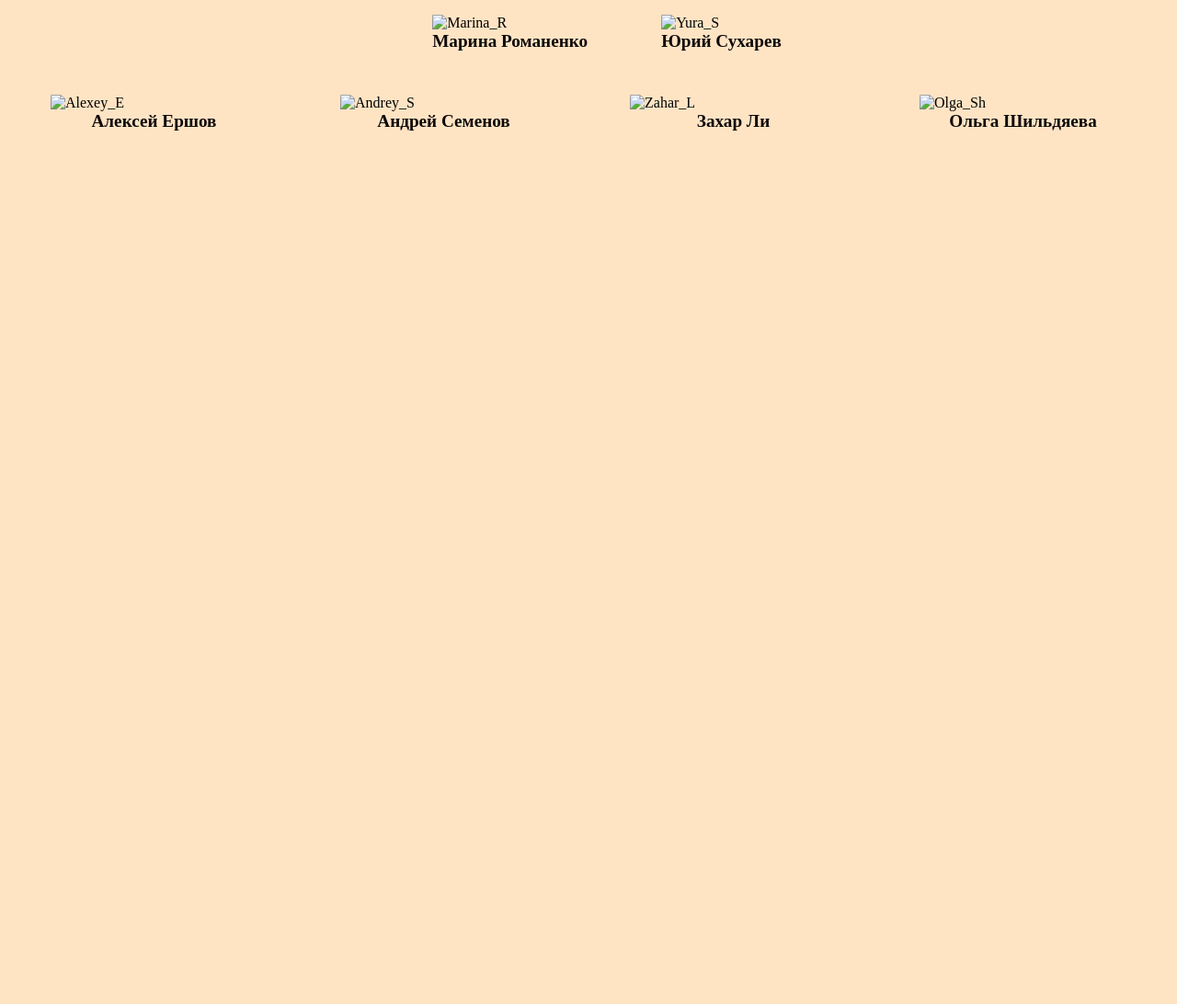
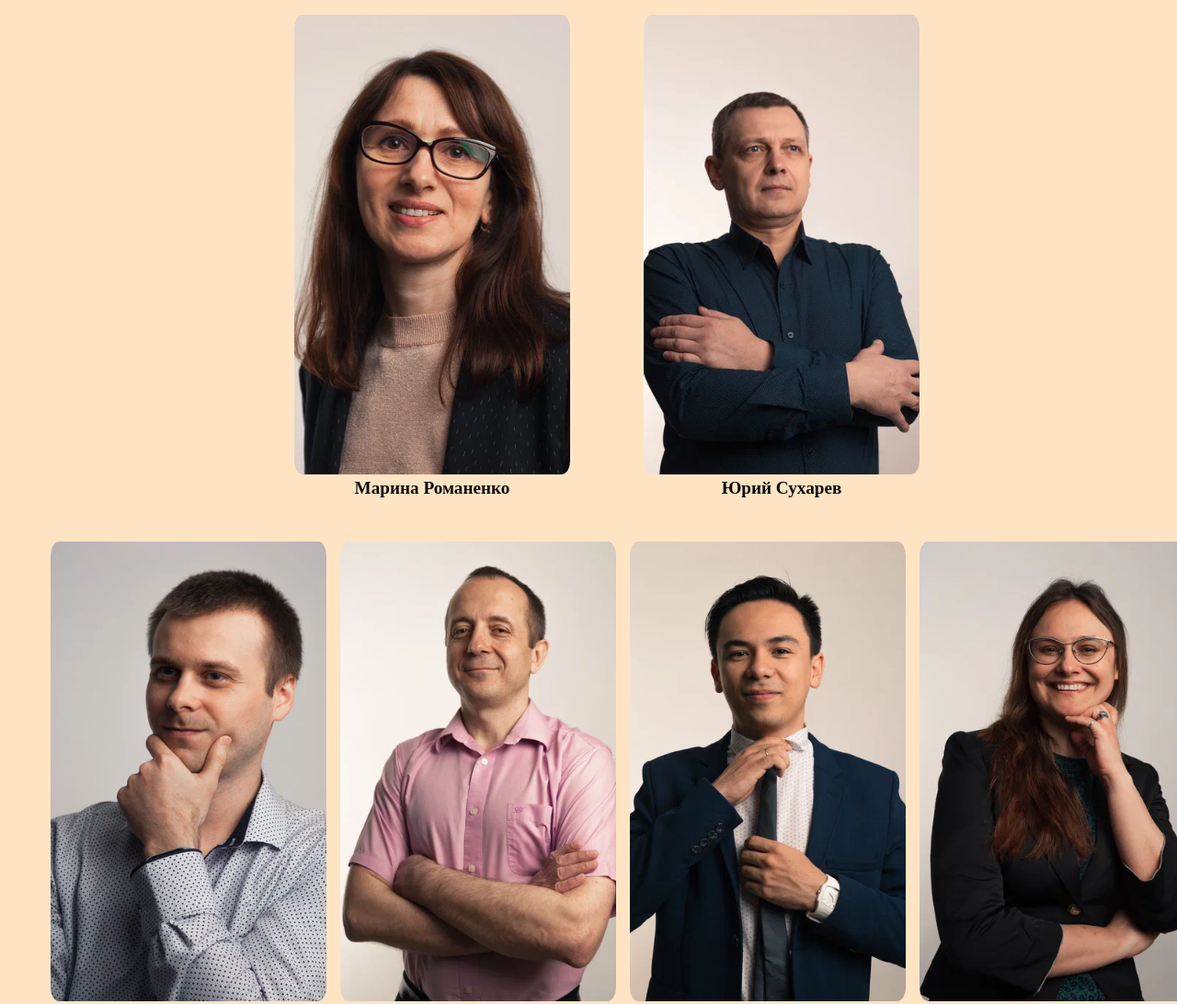
Before and after one commit to ol-shild/osc, a plain HTML site: page index.html in a window 1280 px wide. Shown: the top 1092 px of the page at 92% size. Before the commit the page ends 800 px from the top, so only its background shows below. Drawn offline with Linux system fonts and the light colour scheme; the site is published under a folder, as on GitHub Pages, so addresses that start at the root find nothing; a web font is replaced by a local one.

Commit message:
Add files via upload

```diff
--- a/index.html
+++ b/index.html
@@ -16,34 +16,34 @@
 <body>
 <ul class="manager-list boss">
   <li class="manager-persona boss">
-    <figure><img class="persona" src="/img/380383800038.JPG" alt="Marina_R">
+    <figure><img class="persona" src="./img/380383800038.JPG" alt="Marina_R">
     <figcaption class="description"> Марина Романенко</figcaption>
     </figure>
   </li>
   <li class="manager-persona boss">
-    <figure><img class="persona" src="/img/60060600006.JPG" alt="Yura_S">
+    <figure><img class="persona" src="./img/60060600006.JPG" alt="Yura_S">
     <figcaption class="description">Юрий Сухарев</figcaption>
     </figure>
   </li>
 </ul>
 <ul class="manager-list subordinate">
 <li class="manager-persona">
-  <figure><img class="persona" src="/img/200202000020.JPG" alt="Alexey_E">
+  <figure><img class="persona" src="./img/200202000020.JPG" alt="Alexey_E">
   <figcaption class="description">Алексей Ершов</figcaption>
   </figure>
 </li>
 <li class="manager-persona">
-  <figure><img class="persona" src="/img/230232300023.JPG" alt="Andrey_S">
+  <figure><img class="persona" src="./img/230232300023.JPG" alt="Andrey_S">
   <figcaption class="description">Андрей Семенов</figcaption>
   </figure>
 </li>
 <li class="manager-persona">
-  <figure><img class="persona" src="/img/40040400004.JPG" alt="Zahar_L">
+  <figure><img class="persona" src="./img/40040400004.JPG" alt="Zahar_L">
   <figcaption class="description">Захар Ли</figcaption>
   </figure>
 </li>
 <li class="manager-persona">
-  <figure><img class="persona" src="/img/300303000030.JPG" alt="Olga_Sh">
+  <figure><img class="persona" src="./img/300303000030.JPG" alt="Olga_Sh">
   <figcaption class="description">Ольга Шильдяева</figcaption>
   </figure>
   </li>
```
